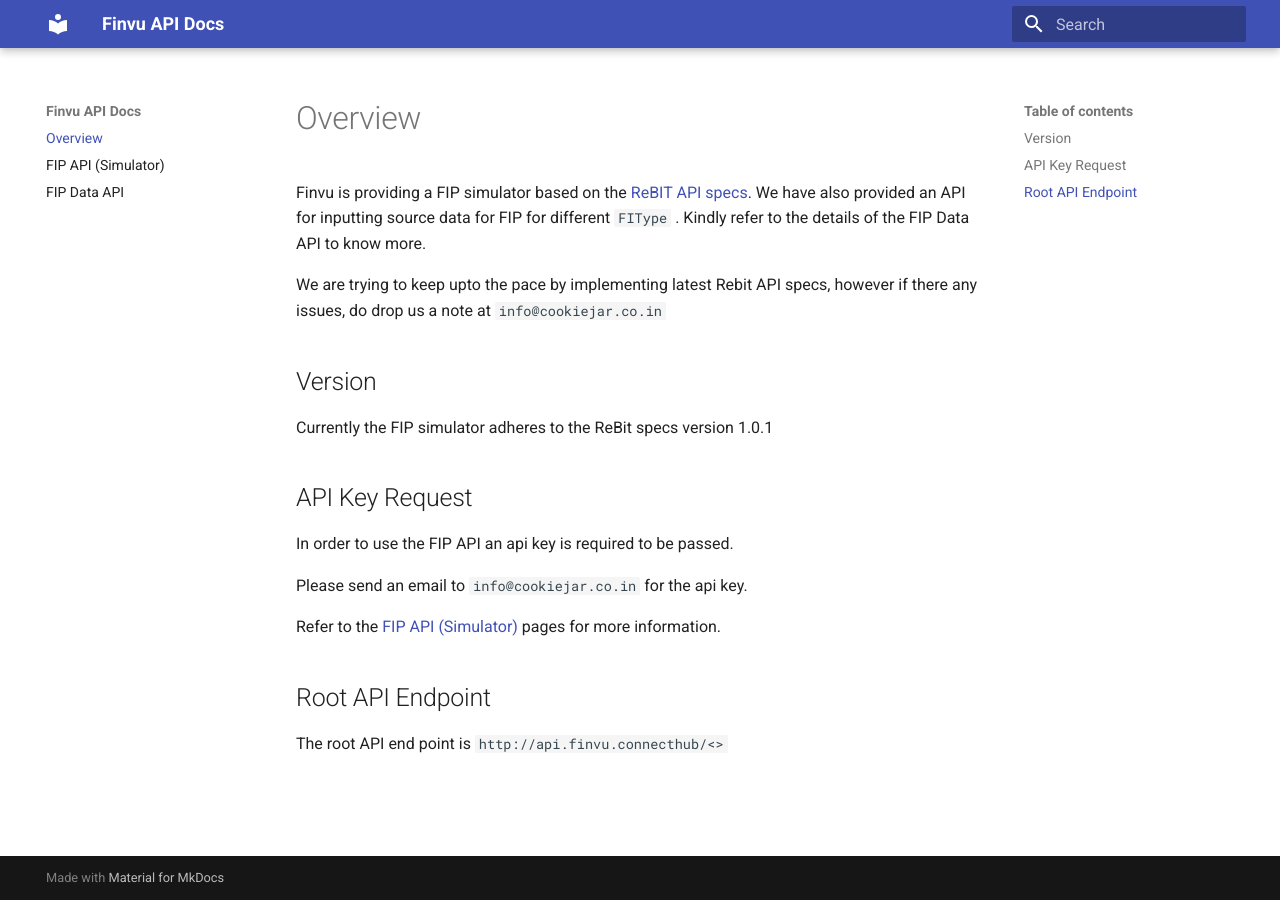
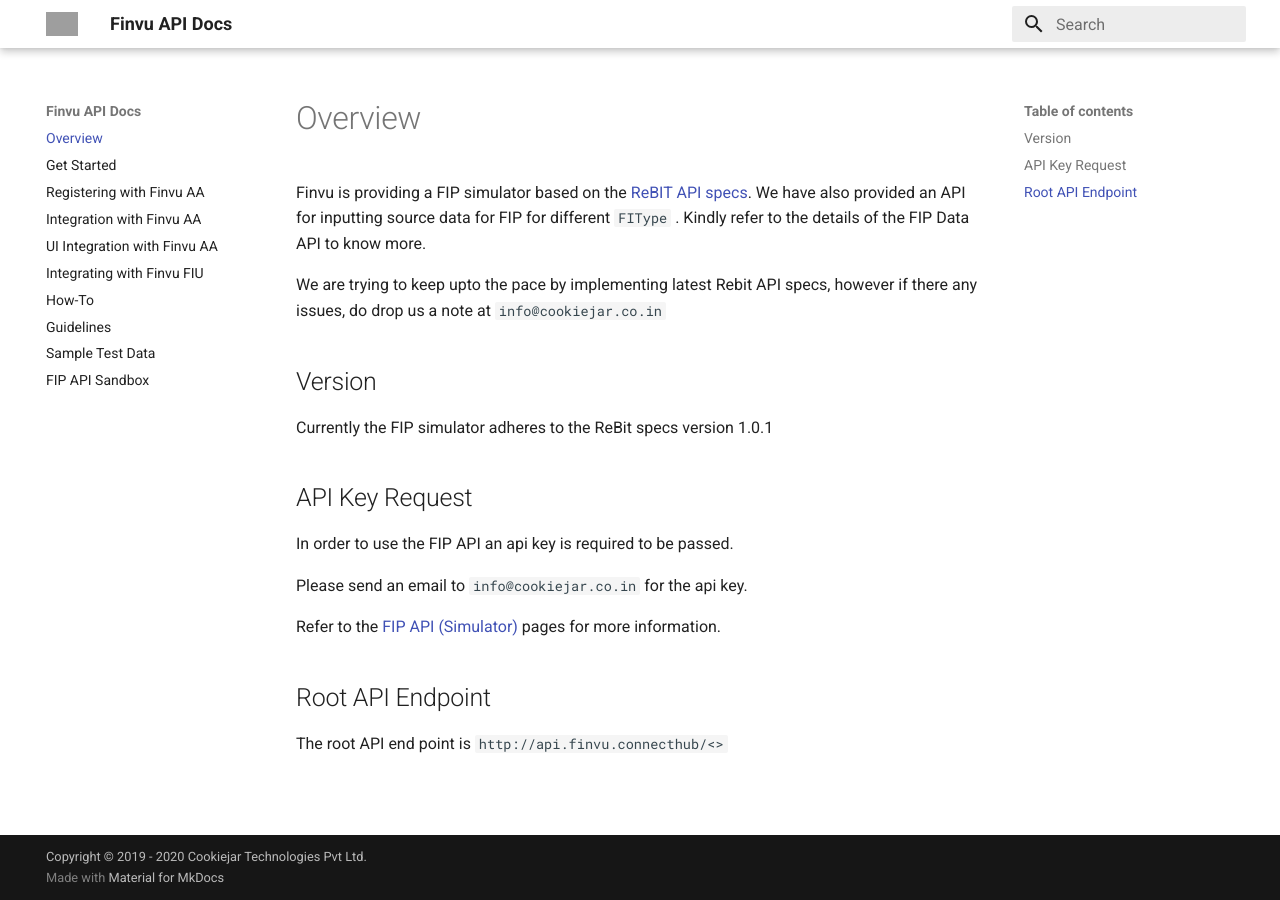
Before and after one commit to finvu/sandbox, an MkDocs documentation site: the page built from docs/index.md, in a window 1280 px wide. Built offline with MkDocs 1.6.1 and Material for MkDocs 9.7.7, drawn with Linux system fonts in a browser that asks for light colours; old or Windows-style settings are respelled for this version of MkDocs; grey boxes are pictures that could not be loaded.

Commit message:
Add files via upload

```diff
--- a/mkdocs.yml
+++ b/mkdocs.yml
@@ -1,8 +1,27 @@
 site_name: Finvu API Docs
-theme: 'material'
+# Copyright
+copyright: 'Copyright &copy; 2019 - 2020 Cookiejar Technologies Pvt Ltd.'
+
+theme:
+ name: 'material'
+ logo: 'images/finvu_logo.png'
+ palette:
+    primary: 'white'
+    accent: 'blue'
+markdown_extensions:
+  - admonition
+  - codehilite
+  - pymdownx.mark
 
 # Page tree
 pages:
   - Overview: index.md
-  - FIP API (Simulator): fip_simulator.md
-  - FIP Data API: fip_data_api.md
+  - Get Started: get_started.md
+  - Registering with Finvu AA: finvu_aa_register.md
+  - Integration with Finvu AA: finvu_aa_integration.md
+  - UI Integration with Finvu AA: finvu_ui_integration.md
+  - Integrating with Finvu FIU: finvu_fiu_integration.md
+  - How-To: how_to.md
+  - Guidelines: guidelines.md
+  - Sample Test Data: fip_data_api.md
+  - FIP API Sandbox: fip_simulator.md
```
